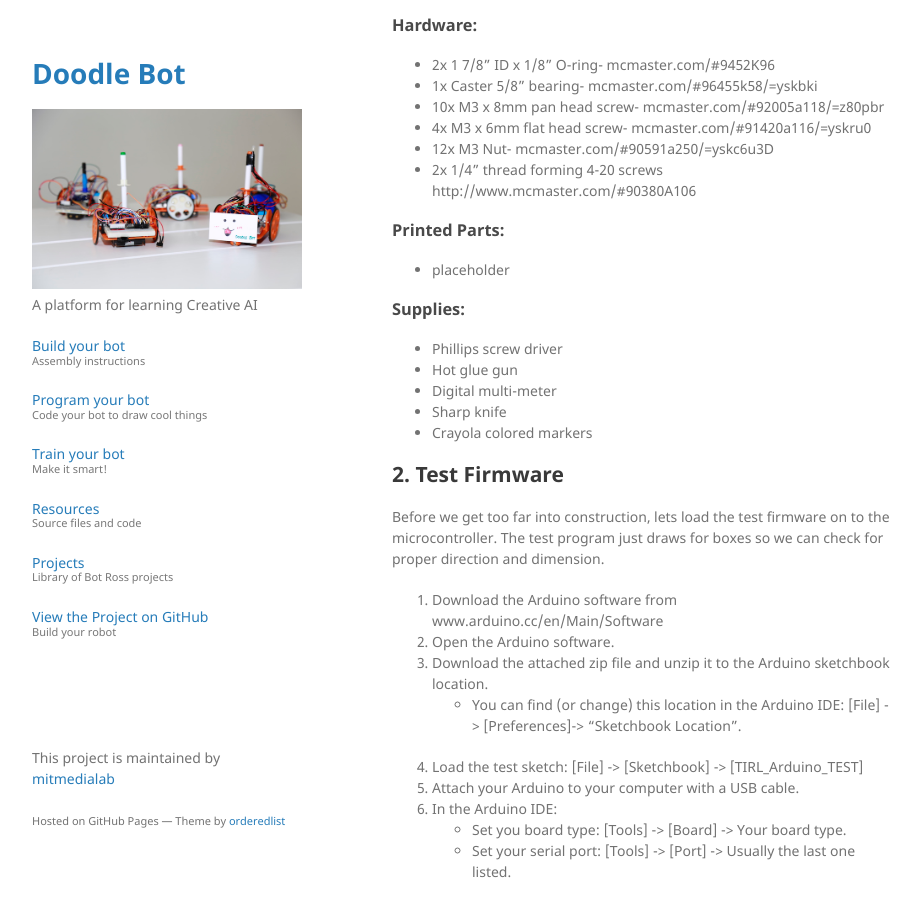
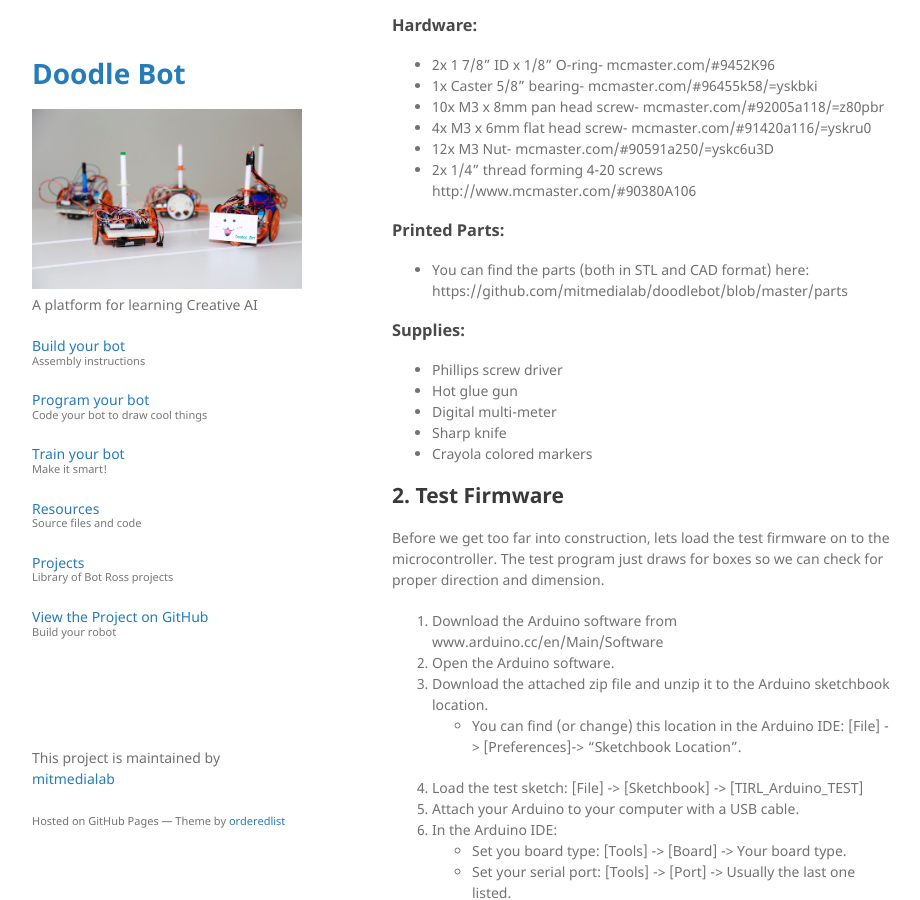
Before and after one commit to mitmedialab/doodlebot, a Jekyll site: the page built from make.md, in a window 1280 px wide and 900 px high, scrolled down 695 px. Shown: the whole window, without its empty margins (178-1098 px from the left). Built offline with Jekyll 4.4.1, drawn with Linux system fonts in a browser that asks for light colours; our own code applies the rules of GitHub Pages for plain Markdown files.

Commit message:
added parts

```diff
--- a/make.md
+++ b/make.md
@@ -34,7 +34,7 @@ First, you will need to gather a few parts.
 * 2x 1/4" thread forming 4-20 screws http://www.mcmaster.com/#90380A106
 
 ### Printed Parts:
-* placeholder
+* You can find the parts (both in STL and CAD format) here: https://github.com/mitmedialab/doodlebot/blob/master/parts
 
 ### Supplies:
 * Phillips screw driver
```
